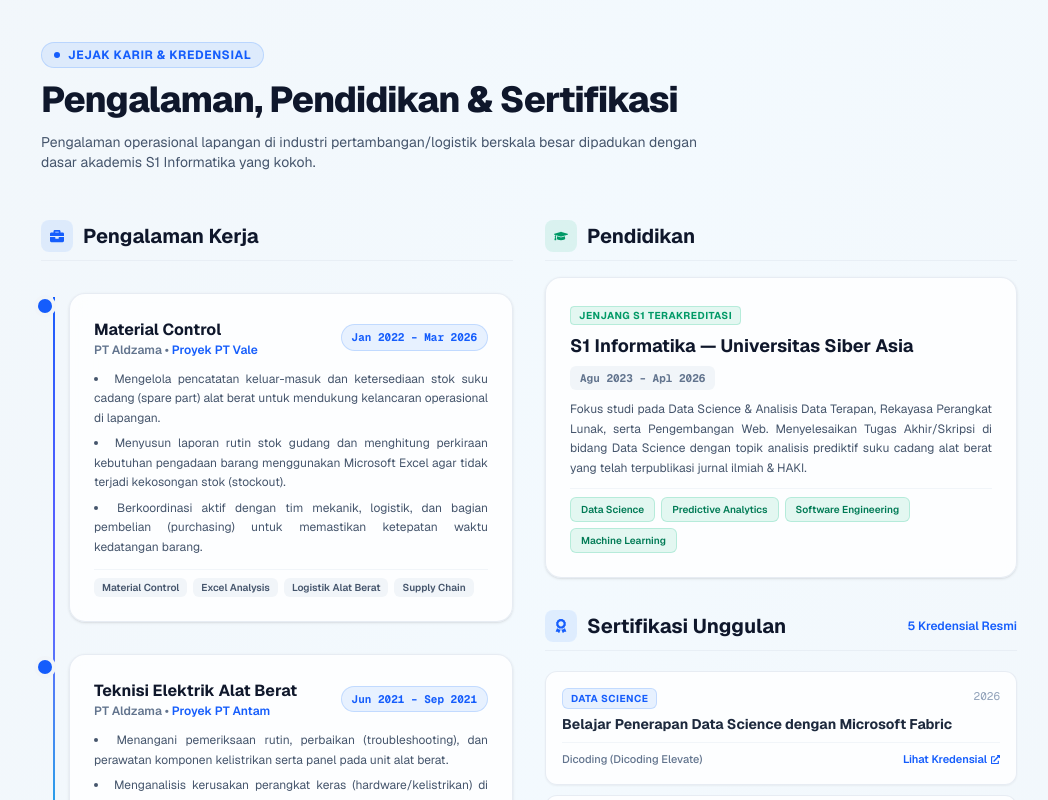
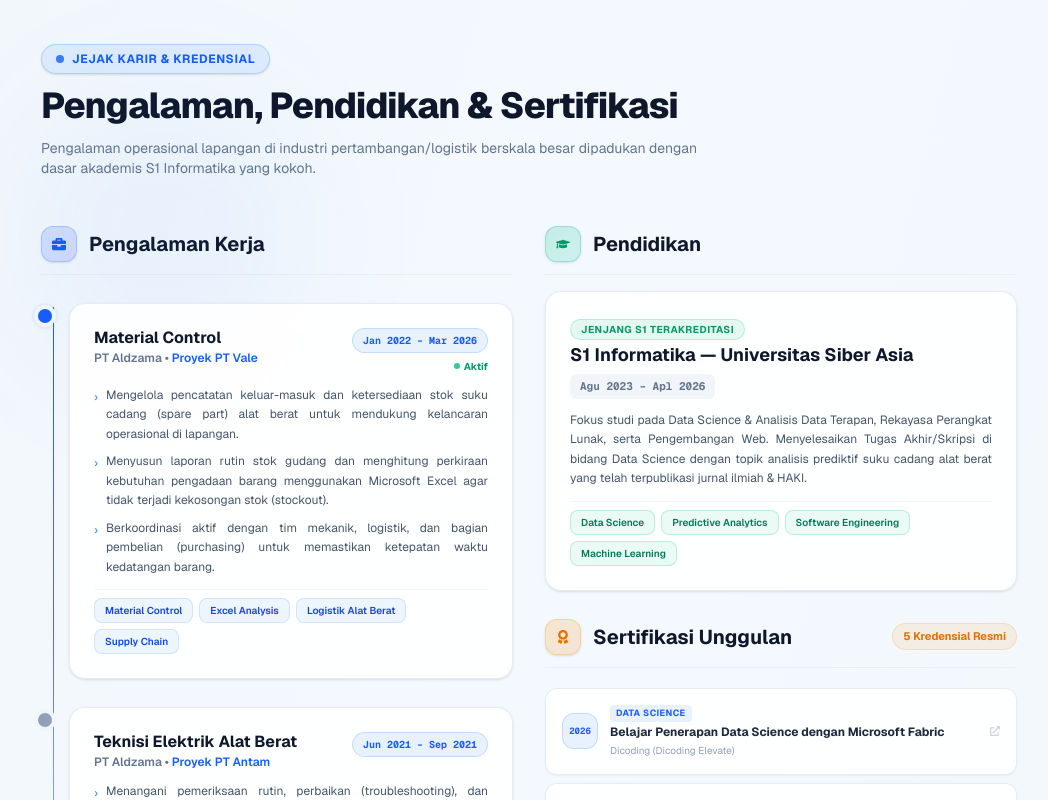
Before and after one commit to Teukuraja/online-cv, a Next.js app: page / in a window 1280 px wide. Shown: the part 1640-2440 px from the top of the page, without its empty margins (111-1159 px from the left). Built offline with nearby package versions, Linux system fonts and the light colour scheme.

Commit message:
perubahan untuk umum

```diff
--- a/components/Experience.tsx
+++ b/components/Experience.tsx
@@ -17,6 +17,7 @@ const EXPERIENCES = [
       'Berkoordinasi aktif dengan tim mekanik, logistik, dan bagian pembelian (purchasing) untuk memastikan ketepatan waktu kedatangan barang.',
     ],
     skills: ['Material Control', 'Excel Analysis', 'Logistik Alat Berat', 'Supply Chain'],
+    color: 'blue' as const,
   },
   {
     role: 'Teknisi Elektrik Alat Berat',
@@ -29,6 +30,7 @@ const EXPERIENCES = [
       'Menganalisis kerusakan perangkat keras (hardware/kelistrikan) di lapangan secara sistematis dan memastikan unit kembali beroperasi dengan aman.',
     ],
     skills: ['Troubleshooting Elektrik', 'Panel Kontrol', 'Heavy Equipment'],
+    color: 'indigo' as const,
   },
 ];
 
@@ -77,29 +79,40 @@ export default function Experience() {
       className="relative z-10 max-w-5xl mx-auto px-4 sm:px-6 py-16 sm:py-20 border-t border-slate-200/60 dark:border-white/10"
       aria-label="Pengalaman Kerja, Pendidikan dan Sertifikasi"
     >
+      {/* Ambient Glow Background */}
+      <div className="absolute top-32 left-0 w-72 h-72 bg-blue-500/5 dark:bg-cyan-500/8 rounded-full blur-3xl pointer-events-none" aria-hidden="true" />
+      <div className="absolute bottom-20 right-0 w-64 h-64 bg-emerald-500/5 dark:bg-emerald-500/8 rounded-full blur-3xl pointer-events-none" aria-hidden="true" />
+
       {/* Header Bagian */}
-      <div className="space-y-3 mb-12 text-center sm:text-left">
-        <div className="inline-flex items-center gap-2 px-3 py-1 rounded-full bg-blue-500/10 dark:bg-cyan-500/10 border border-blue-500/20 dark:border-cyan-500/25 text-blue-600 dark:text-cyan-400 font-bold text-xs uppercase tracking-wider">
-          <span className="w-1.5 h-1.5 rounded-full bg-blue-600 dark:bg-cyan-400" />
+      <motion.div
+        initial={{ opacity: 0, y: 20 }}
+        whileInView={{ opacity: 1, y: 0 }}
+        viewport={{ once: true, margin: '-60px' }}
+        transition={{ duration: 0.7, ease: [0.16, 1, 0.3, 1] }}
+        className="space-y-3 mb-12 text-center sm:text-left"
+      >
+        <div className="inline-flex items-center gap-2 px-3.5 py-1.5 rounded-full bg-blue-500/10 dark:bg-cyan-500/10 border border-blue-500/25 dark:border-cyan-500/30 text-blue-600 dark:text-cyan-400 font-bold text-xs uppercase tracking-wider shadow-sm">
+          <span className="w-2 h-2 rounded-full bg-blue-600 dark:bg-cyan-400 animate-pulse" />
           <span>Jejak Karir &amp; Kredensial</span>
         </div>
         <h2 className="text-2xl sm:text-4xl font-extrabold tracking-tight text-slate-900 dark:text-white">
           Pengalaman, Pendidikan &amp; Sertifikasi
         </h2>
-        <p className="text-slate-600 dark:text-slate-400 text-xs sm:text-sm max-w-2xl">
+        <p className="text-slate-500 dark:text-slate-400 text-xs sm:text-sm max-w-2xl">
           Pengalaman operasional lapangan di industri pertambangan/logistik berskala besar dipadukan dengan dasar akademis S1 Informatika yang kokoh.
         </p>
-      </div>
+      </motion.div>
 
       {/* Tata Letak Dual-Timeline Vertikal Berdampingan */}
       <div className="grid grid-cols-1 lg:grid-cols-2 gap-8 items-start">
 
         {/* ========================================================================= */}
-        {/* KOLOM KIRI: Pengalaman Kerja (Timeline Garis Vertikal Bergradasi)          */}
+        {/* KOLOM KIRI: Pengalaman Kerja                                               */}
         {/* ========================================================================= */}
-        <div className="space-y-6">
-          <div className="flex items-center gap-2.5 pb-2 border-b border-slate-200/60 dark:border-white/10">
-            <div className="w-8 h-8 rounded-lg bg-blue-500/10 dark:bg-cyan-500/10 text-blue-600 dark:text-cyan-400 flex items-center justify-center text-sm">
+        <div className="space-y-5">
+          {/* Sub-header */}
+          <div className="flex items-center gap-3 pb-3 border-b border-slate-200/60 dark:border-white/10">
+            <div className="w-9 h-9 rounded-xl bg-gradient-to-br from-blue-500/20 to-indigo-500/20 dark:from-cyan-500/15 dark:to-blue-500/15 border border-blue-500/25 dark:border-cyan-500/25 text-blue-600 dark:text-cyan-400 flex items-center justify-center text-sm shadow-sm">
               <FaBriefcase />
             </div>
             <h3 className="text-lg sm:text-xl font-bold text-slate-900 dark:text-white">
@@ -107,38 +120,63 @@ export default function Experience() {
             </h3>
           </div>
 
-          <div className="relative pl-6 sm:pl-7 space-y-8 pt-2 pb-4 before:absolute before:inset-y-3 before:left-2.5 sm:before:left-3 before:w-0.5 before:bg-gradient-to-b before:from-blue-600 before:via-indigo-500 before:to-cyan-500 dark:before:from-cyan-400 dark:before:via-emerald-400 dark:before:to-teal-400">
-            {EXPERIENCES.map((job) => (
+          {/* Timeline */}
+          <div className="relative pl-6 sm:pl-7 space-y-7 pt-2 pb-4 before:absolute before:inset-y-3 before:left-2.5 sm:before:left-3 before:w-px before:bg-gradient-to-b before:from-blue-600 before:via-indigo-500 before:to-cyan-500/40 dark:before:from-cyan-400 dark:before:via-emerald-400 dark:before:to-teal-400/30">
+            {EXPERIENCES.map((job, idx) => (
               <div key={job.role} className="relative group">
 
-                {/* Node Titik Garis Waktu */}
-                <div className="absolute -left-[27px] sm:-left-[31px] top-1.5 w-3.5 h-3.5 rounded-full bg-blue-600 dark:bg-cyan-400 ring-4 ring-slate-100 dark:ring-slate-950 group-hover:scale-125 transition-transform" />
+                {/* Timeline node: active = pulse ring */}
+                <div className="absolute -left-[27px] sm:-left-[31px] top-1.5">
+                  {job.active ? (
+                    <span className="relative flex h-3.5 w-3.5">
+                      <span className="animate-ping absolute inline-flex h-full w-full rounded-full bg-blue-600 dark:bg-cyan-400 opacity-50" />
+                      <span className="relative inline-flex h-3.5 w-3.5 rounded-full bg-blue-600 dark:bg-cyan-400 ring-4 ring-slate-100 dark:ring-slate-950" />
+                    </span>
+                  ) : (
+                    <span className="flex h-3.5 w-3.5 rounded-full bg-slate-400 dark:bg-slate-600 ring-4 ring-slate-100 dark:ring-slate-950 group-hover:bg-indigo-500 dark:group-hover:bg-indigo-400 transition-colors" />
+                  )}
+                </div>
 
                 {/* Kartu Detail Pekerjaan */}
                 <motion.div
                   initial={{ opacity: 0, y: 24 }}
                   whileInView={{ opacity: 1, y: 0 }}
                   viewport={{ once: true, margin: '-60px' }}
-                  transition={{ duration: 0.7, ease: [0.16, 1, 0.3, 1] }}
-                  className="p-5 sm:p-6 rounded-2xl bg-white/80 dark:bg-slate-900/80 border border-slate-200/80 dark:border-white/10 shadow-sm hover:shadow-xl hover:border-blue-400 dark:hover:border-cyan-400/50 backdrop-blur-md transition-all duration-300 space-y-3"
+                  transition={{ duration: 0.7, ease: [0.16, 1, 0.3, 1], delay: idx * 0.08 }}
+                  className="relative overflow-hidden rounded-2xl bg-white/90 dark:bg-slate-900/90 border border-slate-200/80 dark:border-white/10 shadow-sm hover:shadow-xl hover:shadow-blue-500/8 dark:hover:shadow-cyan-500/10 hover:border-blue-300 dark:hover:border-cyan-400/40 backdrop-blur-md transition-all duration-300 space-y-3 p-5 sm:p-6 group/card"
                 >
-                  <div className="flex flex-wrap items-center justify-between gap-1.5">
-                    <div>
-                      <h4 className="text-sm sm:text-base font-bold text-slate-900 dark:text-white group-hover:text-blue-600 dark:group-hover:text-cyan-400 transition-colors">
+                  {/* Top accent bar */}
+                  <div className="absolute top-0 inset-x-0 h-0.5 bg-gradient-to-r from-blue-600 via-indigo-500 to-cyan-400 dark:from-cyan-400 dark:via-emerald-400 dark:to-teal-300 opacity-0 group-hover/card:opacity-100 transition-opacity duration-300" />
+
+                  <div className="flex flex-wrap items-start justify-between gap-2">
+                    <div className="space-y-0.5">
+                      <h4 className="text-sm sm:text-base font-bold text-slate-900 dark:text-white group-hover/card:text-blue-600 dark:group-hover/card:text-cyan-400 transition-colors leading-tight">
                         {job.role}
                       </h4>
                       <p className="text-xs font-semibold text-slate-500 dark:text-slate-400">
-                        {job.company} • <span className="text-blue-600 dark:text-teal-300">{job.project}</span>
+                        {job.company} •{' '}
+                        <span className="text-blue-600 dark:text-teal-300">{job.project}</span>
                       </p>
                     </div>
-                    <span className="text-[11px] font-mono font-bold text-blue-600 dark:text-cyan-400 bg-blue-500/10 dark:bg-cyan-500/10 px-2.5 py-1 rounded-full border border-blue-500/20 dark:border-cyan-500/30">
-                      {job.period}
-                    </span>
+                    <div className="flex flex-col items-end gap-1.5 shrink-0">
+                      <span className="text-[10px] font-mono font-bold text-blue-600 dark:text-cyan-400 bg-blue-500/10 dark:bg-cyan-500/10 px-2.5 py-1 rounded-full border border-blue-500/20 dark:border-cyan-500/30">
+                        {job.period}
+                      </span>
+                      {job.active && (
+                        <span className="inline-flex items-center gap-1 text-[10px] font-bold text-emerald-600 dark:text-emerald-400">
+                          <span className="w-1.5 h-1.5 rounded-full bg-emerald-500 animate-pulse" />
+                          Aktif
+                        </span>
+                      )}
+                    </div>
                   </div>
 
-                  <ul className="text-xs text-slate-600 dark:text-slate-300 space-y-1.5 list-disc list-inside leading-relaxed text-justify">
+                  <ul className="text-xs text-slate-600 dark:text-slate-300 space-y-2 leading-relaxed text-justify">
                     {job.points.map((pt, i) => (
-                      <li key={i}>{pt}</li>
+                      <li key={i} className="flex gap-2">
+                        <span className="text-blue-500 dark:text-cyan-500 mt-0.5 shrink-0">›</span>
+                        <span>{pt}</span>
+                      </li>
                     ))}
                   </ul>
 
@@ -146,7 +184,7 @@ export default function Experience() {
                     {job.skills.map((skill) => (
                       <span
                         key={skill}
-                        className="px-2 py-0.5 rounded-md bg-slate-100 dark:bg-slate-800 text-[10px] font-semibold text-slate-600 dark:text-slate-300"
+                        className="px-2.5 py-1 rounded-lg bg-blue-500/8 dark:bg-cyan-500/8 text-[10px] font-semibold text-blue-700 dark:text-cyan-300 border border-blue-500/15 dark:border-cyan-500/15"
                       >
                         {skill}
                       </span>
@@ -160,14 +198,14 @@ export default function Experience() {
         </div>
 
         {/* ========================================================================= */}
-        {/* KOLOM KANAN: Pendidikan (Atas) & Sertifikasi Unggulan (Bawah)              */}
+        {/* KOLOM KANAN: Pendidikan & Sertifikasi Unggulan                             */}
         {/* ========================================================================= */}
         <div className="space-y-6">
 
-          {/* 1. BAGIAN ATAS: Kartu Pendidikan Bersih */}
+          {/* 1. BAGIAN ATAS: Kartu Pendidikan */}
           <div className="space-y-4">
-            <div className="flex items-center gap-2.5 pb-2 border-b border-slate-200/60 dark:border-white/10">
-              <div className="w-8 h-8 rounded-lg bg-emerald-500/10 dark:bg-emerald-500/10 text-emerald-600 dark:text-emerald-400 flex items-center justify-center text-sm">
+            <div className="flex items-center gap-3 pb-3 border-b border-slate-200/60 dark:border-white/10">
+              <div className="w-9 h-9 rounded-xl bg-gradient-to-br from-emerald-500/20 to-teal-500/15 dark:from-emerald-500/15 dark:to-teal-500/10 border border-emerald-500/25 dark:border-emerald-500/25 text-emerald-600 dark:text-emerald-400 flex items-center justify-center text-sm shadow-sm">
                 <FaGraduationCap />
               </div>
               <h3 className="text-lg sm:text-xl font-bold text-slate-900 dark:text-white">
@@ -180,18 +218,21 @@ export default function Experience() {
               whileInView={{ opacity: 1, y: 0 }}
               viewport={{ once: true, margin: '-60px' }}
               transition={{ duration: 0.7, ease: [0.16, 1, 0.3, 1], delay: 0.1 }}
-              className="p-5 sm:p-6 rounded-2xl bg-white/80 dark:bg-slate-900/80 border border-slate-200/80 dark:border-white/10 shadow-sm hover:shadow-xl hover:border-emerald-400 dark:hover:border-emerald-500/50 backdrop-blur-md transition-all duration-300 space-y-2.5 group"
+              className="relative overflow-hidden rounded-2xl bg-white/90 dark:bg-slate-900/90 border border-slate-200/80 dark:border-white/10 shadow-sm hover:shadow-xl hover:shadow-emerald-500/8 dark:hover:shadow-emerald-500/10 hover:border-emerald-300 dark:hover:border-emerald-500/40 backdrop-blur-md transition-all duration-300 p-5 sm:p-6 space-y-3 group"
             >
-              <div className="flex flex-wrap items-center justify-between gap-1.5">
-                <div>
-                  <span className="text-[10px] font-bold text-emerald-600 dark:text-emerald-400 uppercase tracking-wider px-2 py-0.5 rounded bg-emerald-500/10 border border-emerald-500/20">
+              {/* Top accent bar */}
+              <div className="absolute top-0 inset-x-0 h-0.5 bg-gradient-to-r from-emerald-500 via-teal-400 to-cyan-400 dark:from-emerald-400 dark:via-teal-300 dark:to-cyan-300 opacity-0 group-hover:opacity-100 transition-opacity duration-300" />
+
+              <div className="flex flex-wrap items-start justify-between gap-2">
+                <div className="space-y-1">
+                  <span className="inline-block text-[10px] font-bold text-emerald-600 dark:text-emerald-400 uppercase tracking-wider px-2.5 py-0.5 rounded-full bg-emerald-500/10 border border-emerald-500/20">
                     Jenjang S1 Terakreditasi
                   </span>
-                  <h4 className="text-base sm:text-lg font-bold text-slate-900 dark:text-white mt-1.5 group-hover:text-emerald-600 dark:group-hover:text-emerald-400 transition-colors">
+                  <h4 className="text-base sm:text-lg font-bold text-slate-900 dark:text-white group-hover:text-emerald-600 dark:group-hover:text-emerald-400 transition-colors leading-tight">
                     S1 Informatika — Universitas Siber Asia
                   </h4>
                 </div>
-                <span className="text-[11px] font-mono font-bold text-slate-500 dark:text-slate-400 bg-slate-100 dark:bg-slate-800 px-2.5 py-1 rounded-md">
+                <span className="text-[11px] font-mono font-bold text-slate-500 dark:text-slate-400 bg-slate-100 dark:bg-slate-800 px-2.5 py-1 rounded-md shrink-0">
                   Agu 2023 – Apl 2026
                 </span>
               </div>
@@ -204,7 +245,7 @@ export default function Experience() {
                 {['Data Science', 'Predictive Analytics', 'Software Engineering', 'Machine Learning'].map((tag) => (
                   <span
                     key={tag}
-                    className="px-2.5 py-1 rounded-md bg-emerald-500/10 dark:bg-emerald-500/15 text-emerald-700 dark:text-emerald-300 text-[10px] font-semibold border border-emerald-500/20"
+                    className="px-2.5 py-1 rounded-lg bg-emerald-500/8 dark:bg-emerald-500/10 text-emerald-700 dark:text-emerald-300 text-[10px] font-semibold border border-emerald-500/20"
                   >
                     {tag}
                   </span>
@@ -213,18 +254,18 @@ export default function Experience() {
             </motion.div>
           </div>
 
-          {/* 2. BAGIAN BAWAH: Kartu Sertifikasi Unggulan (Grid Badge Interaktif) */}
-          <div className="space-y-4 pt-2">
-            <div className="flex items-center justify-between pb-2 border-b border-slate-200/60 dark:border-white/10">
-              <div className="flex items-center gap-2.5">
-                <div className="w-8 h-8 rounded-lg bg-blue-500/10 dark:bg-cyan-500/10 text-blue-600 dark:text-cyan-400 flex items-center justify-center text-sm">
+          {/* 2. BAGIAN BAWAH: Sertifikasi Unggulan */}
+          <div className="space-y-4 pt-1">
+            <div className="flex items-center justify-between pb-3 border-b border-slate-200/60 dark:border-white/10">
+              <div className="flex items-center gap-3">
+                <div className="w-9 h-9 rounded-xl bg-gradient-to-br from-amber-500/20 to-orange-500/15 dark:from-amber-500/15 dark:to-yellow-500/10 border border-amber-500/25 dark:border-amber-500/25 text-amber-600 dark:text-amber-400 flex items-center justify-center text-sm shadow-sm">
                   <FaAward />
                 </div>
                 <h3 className="text-lg sm:text-xl font-bold text-slate-900 dark:text-white">
                   Sertifikasi Unggulan
                 </h3>
               </div>
-              <span className="text-xs font-semibold text-blue-600 dark:text-cyan-400">
+              <span className="text-[11px] font-bold text-amber-600 dark:text-amber-400 bg-amber-500/10 px-2.5 py-1 rounded-full border border-amber-500/20">
                 5 Kredensial Resmi
               </span>
             </div>
@@ -235,36 +276,41 @@ export default function Experience() {
               whileInView={{ opacity: 1, y: 0 }}
               viewport={{ once: true, margin: '-60px' }}
               transition={{ duration: 0.7, ease: [0.16, 1, 0.3, 1], delay: 0.2 }}
-              className="grid grid-cols-1 gap-2.5 pt-1"
+              className="grid grid-cols-1 gap-2 pt-1"
             >
-              {CERT_HIGHLIGHTS.map((cert) => (
+              {CERT_HIGHLIGHTS.map((cert, idx) => (
                 <a
                   key={cert.title}
                   href={cert.link}
                   target="_blank"
                   rel="noopener noreferrer"
-                  className="p-3.5 sm:p-4 rounded-xl bg-white/80 dark:bg-slate-900/80 border border-slate-200/80 dark:border-white/10 shadow-xs hover:shadow-md hover:border-blue-400 dark:hover:border-cyan-400/50 hover:bg-slate-50/90 dark:hover:bg-slate-800/90 transition-all duration-200 group flex flex-col justify-between"
+                  className="relative overflow-hidden p-3.5 sm:p-4 rounded-xl bg-white/90 dark:bg-slate-900/90 border border-slate-200/80 dark:border-white/10 shadow-xs hover:shadow-lg hover:shadow-blue-500/8 dark:hover:shadow-cyan-500/10 hover:border-blue-300 dark:hover:border-cyan-400/40 hover:bg-blue-50/50 dark:hover:bg-slate-800/80 transition-all duration-200 group flex items-center gap-3"
                 >
-                  <div className="flex justify-between items-start gap-2 mb-1.5">
-                    <span className="px-2 py-0.5 rounded-md bg-blue-500/10 dark:bg-cyan-500/10 text-blue-600 dark:text-cyan-400 text-[10px] font-bold uppercase tracking-wider border border-blue-500/20 dark:border-cyan-500/20">
-                      {cert.badge}
-                    </span>
-                    <span className="text-[11px] font-mono text-slate-400 dark:text-slate-400">
+                  {/* Left accent stripe */}
+                  <div className="absolute left-0 top-0 bottom-0 w-0.5 bg-gradient-to-b from-blue-600 via-indigo-500 to-cyan-400 dark:from-cyan-400 dark:via-emerald-400 dark:to-teal-300 opacity-0 group-hover:opacity-100 transition-opacity duration-200" />
+
+                  {/* Year badge circle */}
+                  <div className="shrink-0 w-9 h-9 rounded-xl bg-blue-500/10 dark:bg-cyan-500/10 border border-blue-500/20 dark:border-cyan-500/20 flex flex-col items-center justify-center gap-0">
+                    <span className="text-[9px] font-mono font-bold text-blue-600 dark:text-cyan-400 leading-none">
                       {cert.year}
                     </span>
                   </div>
 
-                  <h4 className="text-xs sm:text-sm font-bold text-slate-800 dark:text-slate-200 group-hover:text-blue-600 dark:group-hover:text-cyan-400 transition-colors leading-snug">
-                    {cert.title}
-                  </h4>
+                  {/* Content */}
+                  <div className="flex-1 min-w-0">
+                    <div className="flex items-center gap-1.5 mb-0.5">
+                      <span className="px-1.5 py-0.5 rounded bg-blue-500/10 dark:bg-cyan-500/10 text-blue-600 dark:text-cyan-400 text-[9px] font-bold uppercase tracking-wider">
+                        {cert.badge}
+                      </span>
+                    </div>
+                    <h4 className="text-[11px] sm:text-xs font-bold text-slate-800 dark:text-slate-200 group-hover:text-blue-600 dark:group-hover:text-cyan-400 transition-colors leading-snug line-clamp-2">
+                      {cert.title}
+                    </h4>
+                    <p className="text-[10px] text-slate-400 dark:text-slate-500 mt-0.5 truncate">{cert.issuer}</p>
+                  </div>
 
-                  <div className="flex items-center justify-between text-[11px] text-slate-500 dark:text-slate-400 pt-2 mt-2 border-t border-slate-100 dark:border-slate-800/80">
-                    <span className="font-medium">{cert.issuer}</span>
-                    <span className="text-blue-600 dark:text-cyan-400 font-semibold group-hover:translate-x-1 transition-transform flex items-center gap-1">
-                      <span>Lihat Kredensial</span>
-                      <FaExternalLinkAlt className="text-[9px]" />
-                    </span>
-                  </div>
+                  {/* Arrow icon */}
+                  <FaExternalLinkAlt className="text-[10px] text-slate-300 dark:text-slate-600 group-hover:text-blue-500 dark:group-hover:text-cyan-400 transition-colors shrink-0 group-hover:translate-x-0.5 group-hover:-translate-y-0.5 transition-transform" />
                 </a>
               ))}
             </motion.div>
```
Also changed, not shown: components/ContactCard.tsx (+5 -3 lines), components/Hero.tsx (+6 -3 lines), components/ProjectsGrid.tsx (+7 -5 lines), components/TechStack.tsx (+18 -14 lines).
